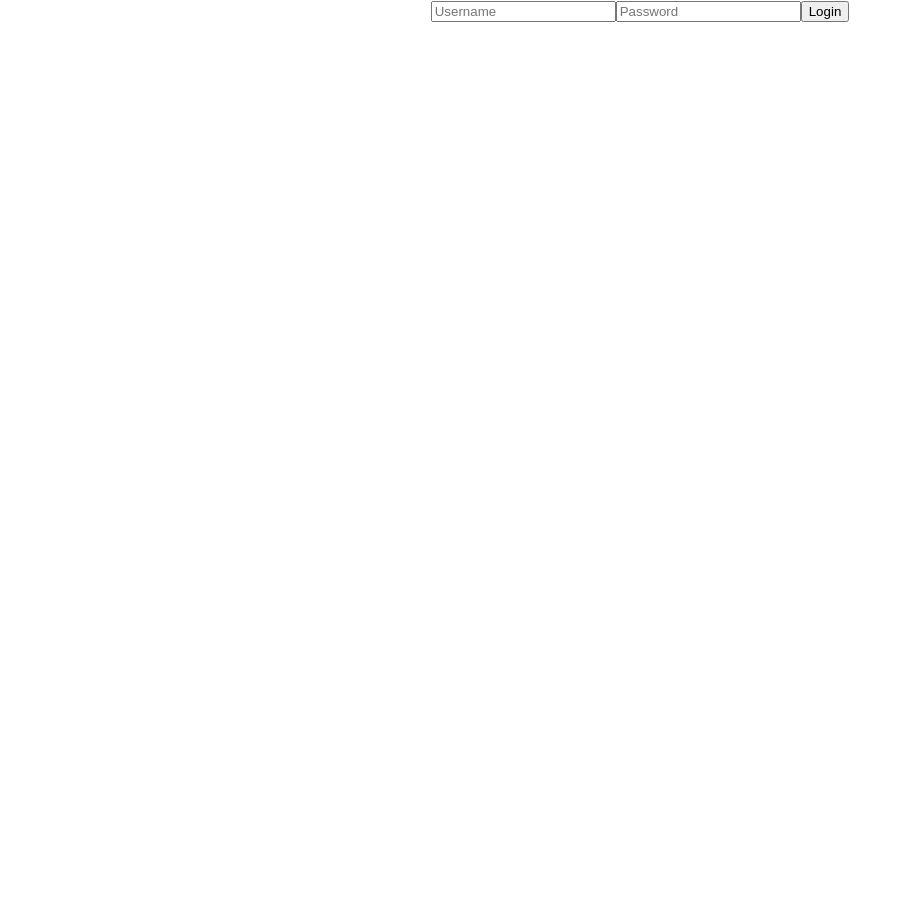
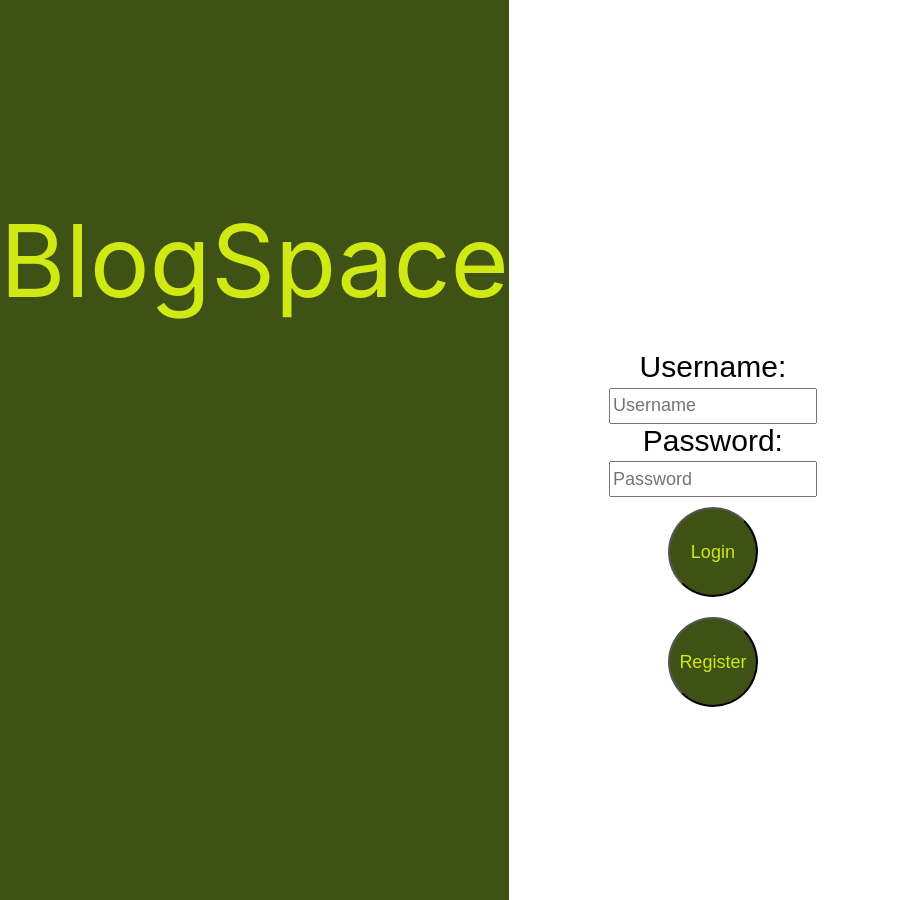
Before and after one commit to narayanan08/blog-management-system, a React (Create React App) app: page / in a window 1280 px wide. Shown: the whole page, without its empty margins (0-904 px from the left). Before the commit the page ends 800 px from the top, so only its background shows below. Built offline with nearby package versions, Linux system fonts and the light colour scheme.

Commit message:
Added styles to login.jsx, register.js and blog_form.jsx

```diff
--- a/src/App.js
+++ b/src/App.js
@@ -4,6 +4,8 @@ import {BrowserRouter as Router, Switch, useNavigate ,Route, Routes, Link} from
 // import {format} from 'date-fns';
 import Login from './login/login';
 import BlogForm from './blog_form/blog_form.jsx';
+import Register from './registration/registration';
+
 function App() {
   return (
     <div className="App">
@@ -11,6 +13,7 @@ function App() {
         <div>
           <Routes>
             <Route path="/" element={<Login/>}/>
+            <Route path="/register" element={<Register/>}/>
             <Route path="/blogForm" element={<BlogForm/>}/>
           </Routes>
         </div>
--- /dev/null
+++ b/src/blog_form/blog_form.css
@@ -0,0 +1,29 @@
+.main-body{
+
+
+}
+.main-body-blogForm{
+    vertical-align: center;
+}
+/* input{
+    margin-top:20px;
+    padding-left: 40px;
+}*/
+#title{
+
+    width:100%;
+    font-size: larger;
+}
+
+#content{
+    width:100%;
+    height:600px;
+    font-size: larger;
+}
+.logoo{
+    background-color: rgb(62,82,20);
+    width:100%;
+    color:rgb(208,233,20);
+    font-size: 60px;
+    display: flex;
+}
--- a/src/blog_form/blog_form.jsx
+++ b/src/blog_form/blog_form.jsx
@@ -1,10 +1,11 @@
 import React, { useState } from 'react';
 import axios from 'axios';
+import "./blog_form.css";
 
 const BlogForm = () => {
     const [title, setTitle] = useState('');
     const [content, setContent] = useState('');
-    const [isPublic, setIsPublic] = useState(true);  // Default to public
+    const [access, setAccess] = useState("");  // Default to public
 
     const handleCreateBlog = async () => {
         try {
@@ -14,22 +15,27 @@ const BlogForm = () => {
                     'Authorization': `Bearer ${token}`
                 }
             };
-            const response = await axios.post('/api/blogs', { title, content, isPublic }, config);
+            const response = await axios.post('http://localhost:8080/posts/users', { title, content, access }, config);
             // Handle successful blog creation (e.g., show success message)
         } catch (error) {
             console.error('Blog creation failed:', error);
             // Handle blog creation error (e.g., show error message)
         }
     };
-
+    const logo="BlogSpace";
     return (
-        <div>
-            <input type="text" placeholder="Title" value={title} onChange={(e) => setTitle(e.target.value)} />
-            <textarea placeholder="Content" value={content} onChange={(e) => setContent(e.target.value)} />
-            <label>
-                Public:
-                <input type="checkbox" checked={isPublic} onChange={(e) => setIsPublic(e.target.checked)} />
-            </label>
+        <div className="main-body">
+            <div className='logoo'>
+                {logo}
+            </div>
+            <div className='main-body-blogForm'>
+                <textarea id="title" type="text" placeholder="Title" value={title} onChange={(e) => setTitle(e.target.value)} /><br></br>
+                <textarea id="content" placeholder="Content" value={content} onChange={(e) => setContent(e.target.value)} />
+            </div>
+            <div>
+            <button onClick={()=>setAccess("public")}>Public</button>
+            <button onClick={()=>setAccess("private")}>Private</button>
+            </div>
             <button onClick={handleCreateBlog}>Create Blog</button>
         </div>
     );
--- /dev/null
+++ b/src/login/login.css
@@ -0,0 +1,50 @@
+.title{
+    display: flex;
+    justify-content: center;
+    font-size:3rem;
+}
+
+.credentials{
+    margin: 250px 500px 100px 100px;
+    padding-top: 100px;
+    font-family: sans-serif;
+    font-size: 30px;
+}
+
+input{
+    height:30px;
+    width:200px;
+    font-size: large;
+}
+
+.main-middle{
+    display:flex;
+    flex-direction: row;
+    justify-content: space-between;
+}
+
+button{
+    margin:10px 10px 10px 10px;
+    height:90px;
+    width:90px;
+    font-size: large;
+    background-color: rgb(62,82,22);
+    color:rgb(208,233,20);
+    font-family: sans-serif;
+    border-radius: 50%;
+
+}
+
+.logo{
+    /* border-width: 50px;
+    border-radius: 10px; */
+    padding-top:100px;
+    border-color: black;
+    color:rgb(208, 233, 20);
+    background-color: rgb(62, 82, 22);
+    font-size: 100px;
+    display:flex;
+    cursor: pointer;
+    height:100vh;
+
+}
--- a/src/login/login.jsx
+++ b/src/login/login.jsx
@@ -1,15 +1,16 @@
 import React, { useState } from 'react';
 import {useNavigate} from 'react-router-dom';
 import axios from 'axios';
+import "./login.css";
 
 const Login = () => {
     const [username, setUsername] = useState('');
     const [password, setPassword] = useState('');
     const navigate = useNavigate();
-
+    const logo="BlogSpace";
     const handleLogin = async () => {
         try {
-            const response = await axios.post('/api/auth/login', { username, password });
+            const response = await axios.post('http://localhost:8080/users/login', { username, password });
             console.log(response);
             // localStorage.setItem('token', response.data.token);
             localStorage.setItem('token', response.data);
@@ -23,12 +24,31 @@ const Login = () => {
         }
     };
 
+    const handleSignup = () =>{
+        navigate("/register");
+
+    }
     return (
-        <div>
-            <input type="text" placeholder="Username" value={username} onChange={(e) => setUsername(e.target.value)} />
-            <input type="password" placeholder="Password" value={password} onChange={(e) => setPassword(e.target.value)} />
-            <button onClick={handleLogin}>Login</button>
-        </div>
+        <>
+            <div className='main-middle'>
+                <div className="logo">
+                    <p>{logo}</p>
+                </div>
+                <div className="credentials">
+                    <div>
+                        <label>Username:</label>
+                        <input type="text" placeholder="Username" value={username} onChange={(e) => setUsername(e.target.value)} />
+                    </div>
+                    <div>
+                        <label>Password:</label>
+                        <input type="password" placeholder="Password" value={password} onChange={(e) => setPassword(e.target.value)} />
+                    </div>
+                <button onClick={handleLogin}>Login</button>
+                <button onClick={handleSignup}>Register</button>
+                </div>
+            </div>
+        </>
+
     );
 };
 
--- /dev/null
+++ b/src/login/register.css
@@ -0,0 +1,50 @@
+.title{
+    display: flex;
+    justify-content: center;
+    font-size:3rem;
+}
+
+.register-form,.credentials{
+    margin: 250px 500px 100px 100px;
+    padding-top: 100px;
+    font-family: sans-serif;
+    font-size: 30px;
+}
+
+input{
+    height:30px;
+    width:200px;
+    font-size: large;
+}
+
+.main-middle{
+    display:flex;
+    flex-direction: row;
+    justify-content: space-between;
+}
+
+button{
+    margin:10px 10px 10px 10px;
+    height:90px;
+    width:90px;
+    font-size: large;
+    background-color: rgb(62,82,22);
+    color:rgb(208,233,20);
+    font-family: sans-serif;
+    border-radius: 50%;
+
+}
+
+.logo{
+    /* border-width: 50px;
+    border-radius: 10px; */
+    padding-top:100px;
+    border-color: black;
+    color:rgb(208, 233, 20);
+    background-color: rgb(62, 82, 22);
+    font-size: 100px;
+    display:flex;
+    cursor: pointer;
+    height:100vh;
+
+}
```
Also changed, not shown: src/login/register.jsx (added, +45 -0 lines), src/services/auth.js (added, +23 -0 lines).
